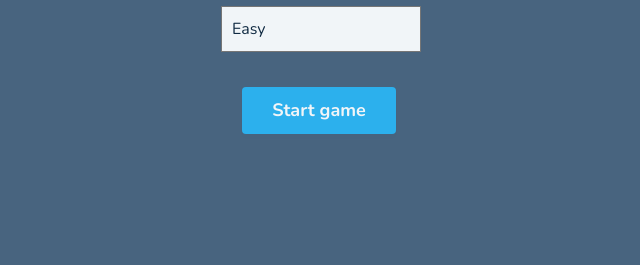
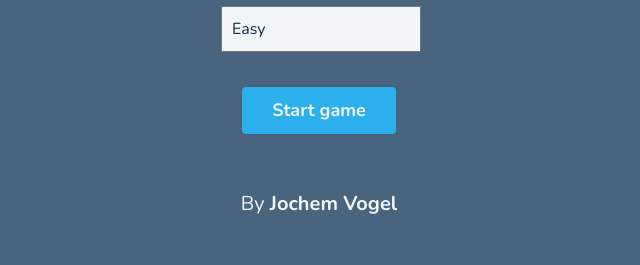
Before and after one commit to jochemvogel/ColorGuessr.io, a PHP site: page / in a window 1280 px wide. Shown: the part 535-800 px from the top of the page, without its empty margins (321-961 px from the left). Run offline with PHP 8.4, Linux system fonts and the light colour scheme; some libraries are stand-ins or nearby versions.

Commit message:
Add name (author) to start container & end container

```diff
--- a/css/style.css
+++ b/css/style.css
@@ -156,6 +156,25 @@ button:focus {
     height: 100vh;
 }
 
+.made-by {
+    position: absolute;
+    font-size: 1.25em;
+    color: var(--font-color-light);
+    transform: translate(-50%, -50%);
+    left: 50%;
+    bottom: 15px;
+}
+
+.made-by a {
+    color: var(--font-color-light);
+    font-weight: 700;
+}
+
+.made-by a:hover {
+    color: hsla(206, 33%, 96%, 0.637);
+    text-decoration: none;
+}
+
 .menu-btn {
     font-size: 18px;
     font-weight: 700;
--- a/index.html
+++ b/index.html
@@ -94,6 +94,7 @@
 
         <button id="btn-start-game" class="btn menu-btn">Start game</button>
 
+        <p class="made-by">By <a href="https://www.jochemvogel.nl/" target="_blank">Jochem Vogel</a></p>
     </div>
 
     <!-- Popup after giving right answer -->
@@ -108,6 +109,8 @@
       <h1>Game over</h1>
       <h2 id="end-score" class="end-score"></h2>
       <button id="btn-end-game" class="btn menu-btn">Back to menu</button>
+
+      <p class="made-by">By <a href="https://www.jochemvogel.nl/" target="_blank">Jochem Vogel</a></p>
     </div>
 
     <!-- SCRIPTS -->
```
